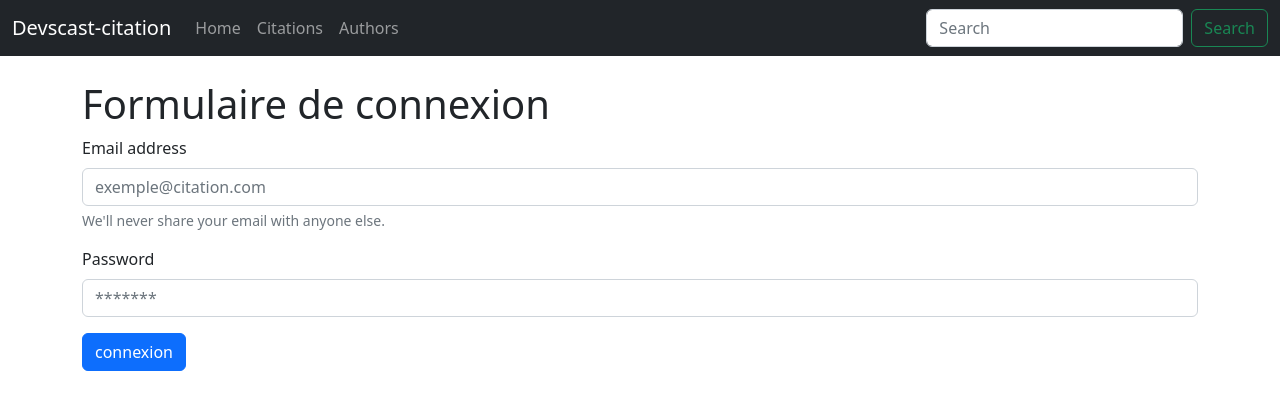
After one commit to devscast/quotes.devscast.org, a Symfony app: template templates/pages/security/login.html.twig in a window 1280 px wide. The commit adds this page. Shown: the top 410 px of the page. Run offline with Twig, Linux system fonts and the light colour scheme; the template is opened without the code that fills it, so the values that code supplies are empty; some libraries are stand-ins or nearby versions.

Commit message:
Setting up login form

```diff
--- /dev/null
+++ b/templates/pages/security/login.html.twig
@@ -0,0 +1,28 @@
+{% extends 'base.html.twig' %}
+
+{% block title %}Citation - Connexion{% endblock %}
+
+{% block body %}
+    <div class="container">
+        <h1 class="mt-4">Formulaire de connexion</h1>
+
+        {% if error %}
+            <div class="alert alert-danger">
+                {{ error.messageKey|trans(error.messageData, 'security') }}
+            </div>
+        {% endif %}
+
+        <form action="{{ path('security.login') }}" method="post">
+                <div class="mb-3">
+                    <label for="username" class="form-label">Email address</label>
+                    <input type="email" class="form-control" name="_username" id="username" value="{{ last_username }}" placeholder="exemple@citation.com">
+                    <div id="emailHelp" class="form-text">We'll never share your email with anyone else.</div>
+                </div>
+                <div class="mb-3">
+                    <label for="password" class="form-label">Password</label>
+                    <input type="password" class="form-control" name="_password" id="password" placeholder="*******">
+                </div>
+                <button type="submit" class="btn btn-primary">connexion</button>
+        </form>
+    </div>
+{% endblock %}
--- a/templates/partials/_header.html.twig
+++ b/templates/partials/_header.html.twig
@@ -1,20 +1,20 @@
 <nav class="navbar navbar-expand-lg navbar-dark bg-dark">
     <div class="container-fluid">
-         <a class="navbar-brand" href="">Devscast-citation</a>
+        <a class="navbar-brand" href="">Devscast-citation</a>
         <button class="navbar-toggler" type="button" data-bs-toggle="collapse" data-bs-target="#navbarSupportedContent" aria-controls="navbarSupportedContent" aria-expanded="false" aria-label="Toggle navigation">
             <span class="navbar-toggler-icon"></span>
         </button>
         <div class="collapse navbar-collapse" id="navbarSupportedContent">
             <ul class="navbar-nav me-auto mb-2 mb-lg-0">
                 <li class="nav-item">
-                    <a class="nav-link" aria-current="page" href="{{ path('home.index') }}">Accueil</a>
+                    <a class="nav-link" aria-current="page" href="{{ path('home.index') }}">Home</a>
                 </li>
                 <li class="nav-item">
                     <a class="nav-link" href="{{ path('index.citation') }}">Citations</a>
                 </li>
 
                 <li class="nav-item">
-                    <a class="nav-link" href="{{ path('author.index') }}">Auteurs</a>
+                    <a class="nav-link" href="{{ path('author.index') }}">Authors</a>
                 </li>
 
                 {# {% if app.user %}
@@ -64,12 +64,13 @@
                     {% endif %}
                 </ul>
             </div>
+            #}
 
             <form class="d-flex" role="search">
                 <input class="form-control me-2" type="search" placeholder="Search" aria-label="Search">
                 <button class="btn btn-outline-success" type="submit">Search</button>
             </form>
         </div>
-            #}
+
     </div>
 </nav>
```
Also changed, not shown: src/Controller/SecurityController.php (added, +26 -0 lines), 1 other file.
